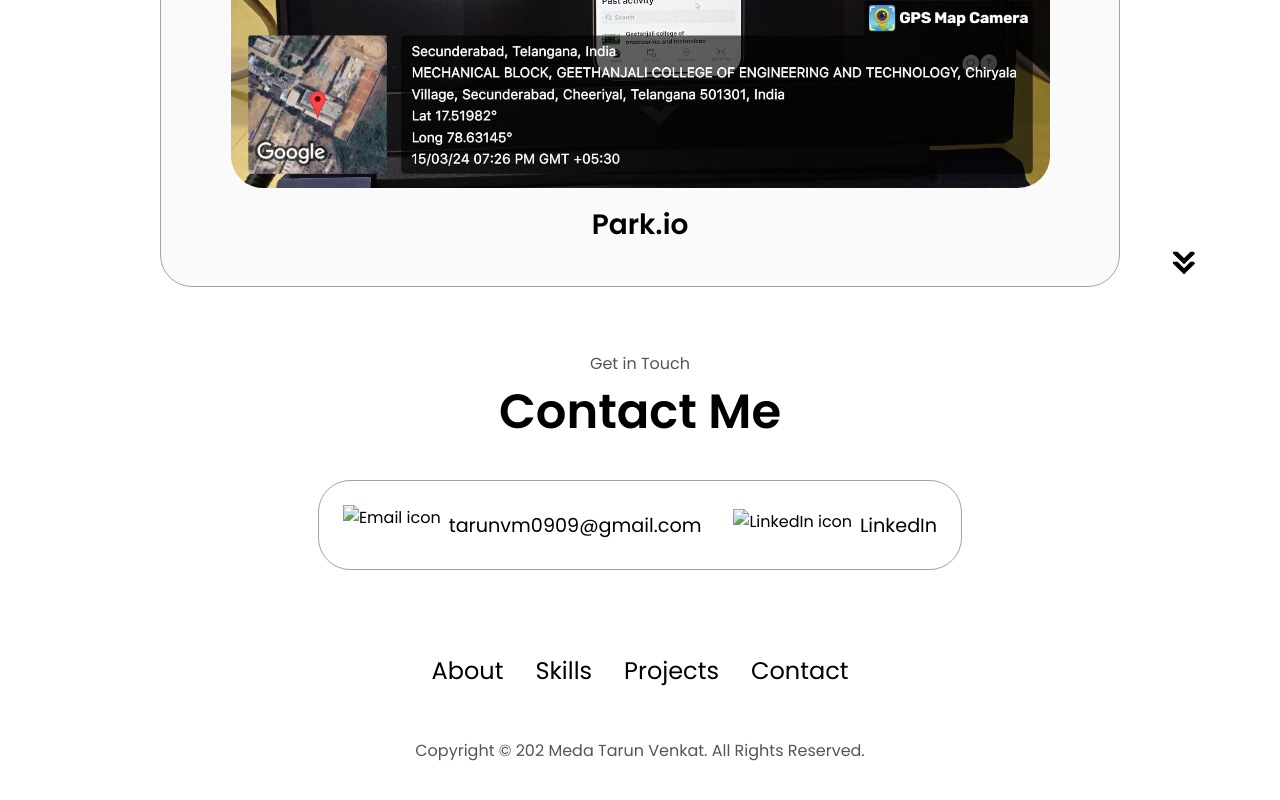
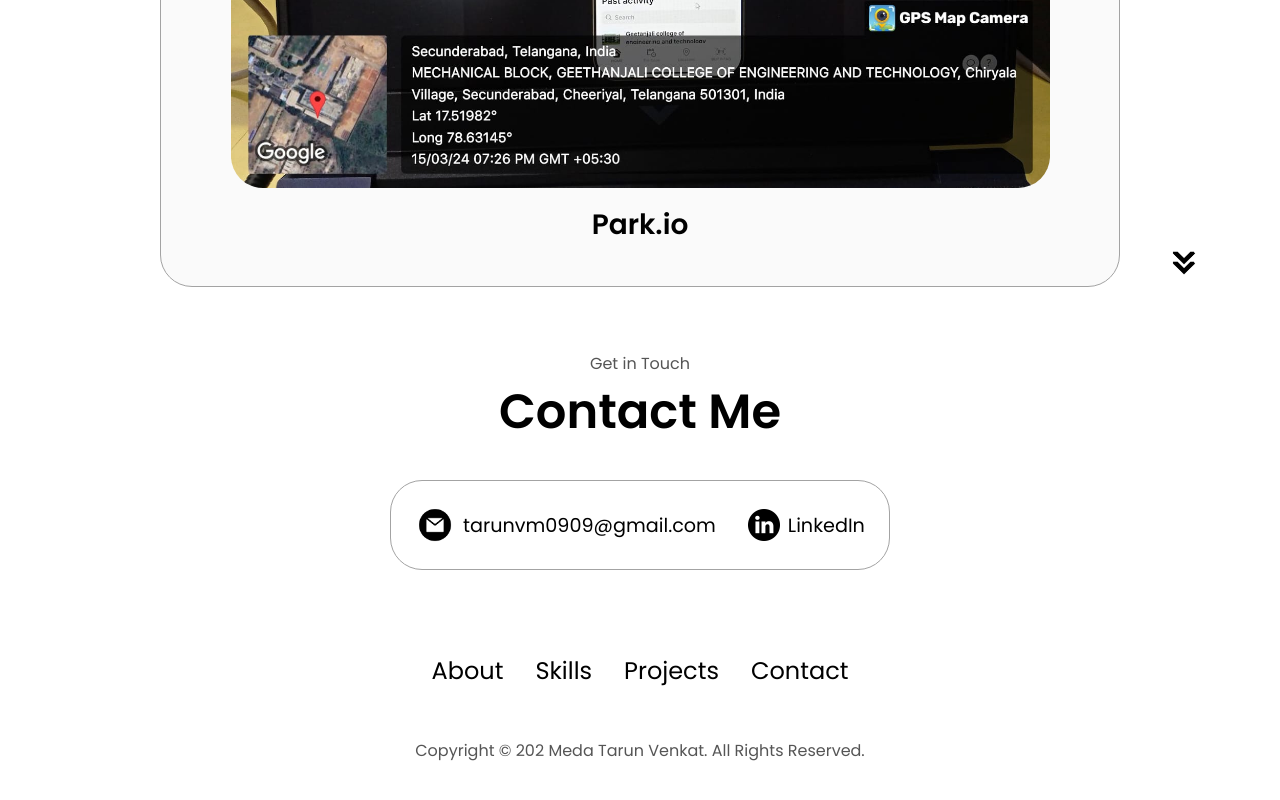
Before and after one commit to Medatarunvenkat/portfolio, a plain HTML site: page index.html in a window 1280 px wide. Shown: the part 2890-3690 px from the top of the page. Drawn offline with Linux system fonts and the light colour scheme.

Commit message:
final2 index.html

```diff
--- a/index.html
+++ b/index.html
@@ -394,7 +394,7 @@
       <div class="contact-info-upper-container">
         <div class="contact-info-container">
           <img
-            src="./assets/email.png"
+            src="./email.png"
             alt="Email icon"
             class="icon contact-icon email-icon"
           />
@@ -402,7 +402,7 @@
         </div>
         <div class="contact-info-container">
           <img
-            src="./assets/linkedin.png"
+            src="./linkedin.png"
             alt="LinkedIn icon"
             class="icon contact-icon"
           />
```
